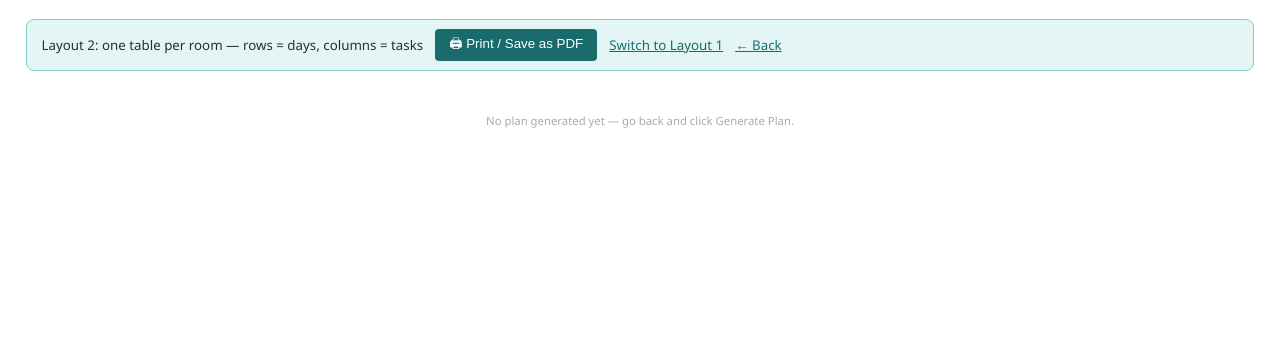
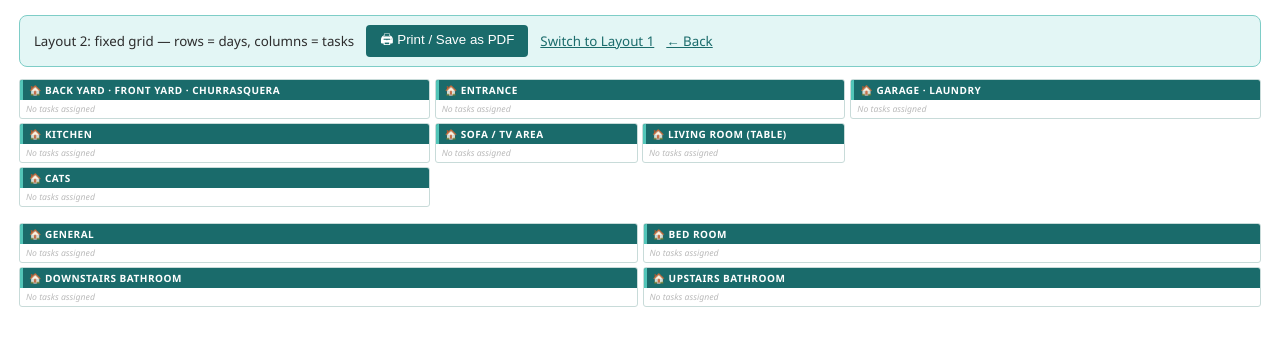
Before and after one commit to littlecrakage/home-planning-management, a Flask app: page /h/1/print2 in a window 1280 px wide. Shown: the top 346 px of the page. Run offline with Flask 3, Linux system fonts and the light colour scheme.

Commit message:
update print layout

```diff
--- a/templates/print2.html
+++ b/templates/print2.html
@@ -8,10 +8,10 @@
 
     body {
       font-family: 'Segoe UI', Arial, sans-serif;
-      font-size: 8.5pt;
+      font-size: 8pt;
       color: #2d2d2d;
       background: #fff;
-      padding: 5mm 7mm;
+      padding: 4mm 5mm;
     }
 
     /* ── Screen toolbar ── */
@@ -25,50 +25,40 @@
       padding: 5px 14px; border-radius: 4px; cursor: pointer; font-size: 10pt;
     }
 
-    /* ── Page header ── */
-    .print-header {
-      display: flex; justify-content: space-between; align-items: flex-end;
-      border-bottom: 2px solid #1a6b6b;
-      padding-bottom: 3px; margin-bottom: 8px;
+    /* ── Page layout grids ── */
+    .page { margin-bottom: 16px; }
+
+    .page-grid-3 {
+      display: grid;
+      grid-template-columns: 1fr 1fr 1fr;
+      gap: 5px;
+      align-items: start;
     }
-    .print-header h1 { font-size: 13pt; font-weight: 800; color: #1a6b6b; }
-    .print-header .sub { font-size: 7.5pt; color: #666; margin-top: 1px; }
-    .legend {
-      display: flex; gap: 10px; align-items: center;
-      font-size: 8pt; flex-wrap: wrap;
+    .page-grid-2 {
+      display: grid;
+      grid-template-columns: 1fr 1fr;
+      gap: 5px;
+      align-items: start;
     }
-    .legend-item { display: flex; align-items: center; gap: 3px; }
-    .leg-badge {
-      width: 16px; height: 16px; border-radius: 3px;
-      display: inline-flex; align-items: center; justify-content: center;
-      font-size: 7.5pt; font-weight: 700; color: #fff;
+    .pcol {
+      display: flex;
+      flex-direction: column;
+      gap: 4px;
     }
-    .leg-checkbox {
-      width: 10px; height: 10px; border: 1.5px solid #666;
-      border-radius: 2px; display: inline-block;
+    .side-row {
+      display: grid;
+      grid-template-columns: 1fr 1fr;
+      gap: 4px;
+      align-items: start;
+    }
+    .side-half {
+      display: flex;
+      flex-direction: column;
     }
 
-    /* ── Category block grid ──────────────────────────────────────────────────
-       CSS columns fills each column top-to-bottom before starting the next,
-       which naturally balances total content height across columns.
-       3 columns on landscape print; 2 on screen.                           */
-    .blocks-grid {
-      column-count: 2;
-      column-gap: 8px;
-    }
-    @media print {
-      .blocks-grid { column-count: 4; }
-    }
-
-    /* ── Individual category block ── */
+    /* ── Category block ── */
     .cat-block {
-      /* inline-block is required for CSS column layout */
-      display: inline-block;
       width: 100%;
-      vertical-align: top;
-      margin-bottom: 4px;
-      break-inside: avoid;
-      page-break-inside: avoid;
       border: 1px solid #c8dbd9;
       border-radius: 3px;
       overflow: hidden;
@@ -77,33 +67,30 @@
       background: #1a6b6b;
       color: #fff;
       font-weight: 800;
-      font-size: 8pt;
+      font-size: 7.5pt;
       text-transform: uppercase;
-      letter-spacing: 0.6px;
-      padding: 3px 7px;
+      letter-spacing: 0.5px;
+      padding: 3px 6px;
       border-left: 3px solid #52c5b8;
     }
 
-    /* ── Sub-label (Daily / This week) ── */
+    /* ── Sub-labels ── */
     .sub-label {
       background: #2a9d8f;
       color: #fff;
-      font-size: 7pt;
+      font-size: 6.5pt;
       font-weight: 700;
-      padding: 1px 7px;
+      padding: 1px 6px;
       letter-spacing: 0.2px;
     }
 
-    /* ── Mini table (rows=days, cols=tasks) ── */
+    /* ── Mini table ── */
     .mini-table {
       width: 100%;
       border-collapse: collapse;
-      font-size: 7.5pt;
-      /* fixed layout: all task columns share the remaining width equally */
+      font-size: 7pt;
       table-layout: fixed;
     }
-
-    /* Task column headers — always rotated, uniform width */
     .mini-table th {
       background: #f0faf9;
       color: #1a6b6b;
@@ -189,253 +172,286 @@
     .weekly-item {
       display: flex;
       align-items: center;
-      gap: 4px;
-      font-size: 7pt;
+      gap: 3px;
+      font-size: 6.5pt;
       padding: 1px 0;
       border-bottom: 1px dotted #d8eeec;
     }
     .weekly-item:last-child { border-bottom: none; }
     .w-checkbox {
-      width: 10px; height: 10px;
+      width: 9px; height: 9px;
       border: 1.5px solid #555;
       border-radius: 2px;
       flex-shrink: 0;
       display: inline-block;
     }
     .w-name { flex: 1; }
-    .w-day  { font-size: 7pt; color: #888; white-space: nowrap; }
-    .w-who  { font-size: 7.5pt; font-weight: 700; white-space: nowrap; }
+    .w-day  { font-size: 6pt; color: #888; white-space: nowrap; }
+    .w-who  { font-size: 7pt; font-weight: 700; white-space: nowrap; }
 
-    /* ── Period sections (bi-weekly / monthly) ── */
-    .period-section { margin-top: 8px; break-inside: avoid; page-break-inside: avoid; }
-    .period-title {
-      font-size: 10pt; font-weight: 700; color: #1a6b6b;
-      border-bottom: 1.5px solid #2a9d8f;
-      padding-bottom: 3px; margin-bottom: 8px;
-    }
-    .period-table { width: 100%; border-collapse: collapse; font-size: 8pt; }
-    .period-table th {
-      background: #1a6b6b; color: #e8f8f7;
-      padding: 4px 7px; font-weight: 600;
-      border: 1px solid #155858;
-    }
-    .period-table td { border: 1px solid #d8eeec; padding: 3px 7px; }
-    .period-table .cat-row td {
-      background: #1a6b6b; color: #fff;
-      font-weight: 700; font-size: 7.5pt; text-transform: uppercase;
-      letter-spacing: 0.5px; border-left: 3px solid #52c5b8;
+    /* ── Empty block placeholder ── */
+    .empty-placeholder {
+      padding: 3px 6px;
+      color: #bbb;
+      font-size: 6.5pt;
+      font-style: italic;
     }
 
-    /* ── Footer ── */
-    .print-footer {
-      margin-top: 6px; border-top: 1px solid #ccc;
-      padding-top: 3px; font-size: 7pt; color: #aaa;
-      display: flex; justify-content: space-between;
+    /* ── Bi-weekly / monthly compact block ── */
+    .period-block {
+      border: 1px solid #c8dbd9;
+      border-radius: 3px;
+      overflow: hidden;
     }
+    .period-block-title {
+      background: #1a6b6b;
+      color: #fff;
+      font-weight: 800;
+      font-size: 7.5pt;
+      text-transform: uppercase;
+      letter-spacing: 0.5px;
+      padding: 3px 6px;
+      border-left: 3px solid #52c5b8;
+    }
+    .period-month-title {
+      background: #155858;
+      color: #fff;
+      font-weight: 800;
+      font-size: 7pt;
+      text-transform: uppercase;
+      letter-spacing: 0.3px;
+      padding: 2px 6px;
+      border-left: 3px solid #52c5b8;
+    }
+    .period-cat-label {
+      font-weight: 700;
+      font-size: 6.5pt;
+      color: #1a6b6b;
+      padding: 2px 6px 1px 6px;
+      background: #f0faf9;
+      border-bottom: 1px solid #d8eeec;
+    }
+
+    /* ── Page break ── */
+    .page-break { display: none; }
 
     @media print {
       .no-print { display: none !important; }
-      body { padding: 2mm 3mm; }
-      @page { margin: 3mm; size: landscape; }
+      body { padding: 2mm 2mm; font-size: 7.5pt; }
+      .page-break {
+        display: block;
+        page-break-before: always;
+        break-before: page;
+      }
+      @page { margin: 3mm; size: A4 portrait; }
     }
   </style>
 </head>
 <body>
 
+{# ─── Build per-category data lookups from cat_groups ─────────────────────── #}
+{%- set g_backyard  = cat_groups.get('Back Yard',            {'daily': [], 'weekly': []}) -%}
+{%- set g_frontyard = cat_groups.get('Front Yard',           {'daily': [], 'weekly': []}) -%}
+{%- set g_churrasco = cat_groups.get('Churrasquera',         {'daily': [], 'weekly': []}) -%}
+{%- set g_entrance  = cat_groups.get('Entrance',             {'daily': [], 'weekly': []}) -%}
+{%- set g_garage    = cat_groups.get('Garage',               {'daily': [], 'weekly': []}) -%}
+{%- set g_laundry   = cat_groups.get('Laundry',              {'daily': [], 'weekly': []}) -%}
+{%- set g_kitchen   = cat_groups.get('Kitchen',              {'daily': [], 'weekly': []}) -%}
+{%- set g_sofa      = cat_groups.get('Sofa / TV Area',       {'daily': [], 'weekly': []}) -%}
+{%- set g_living    = cat_groups.get('Living Room (Table)',  {'daily': [], 'weekly': []}) -%}
+{%- set g_cats      = cat_groups.get('Cats',                 {'daily': [], 'weekly': []}) -%}
+{%- set g_general   = cat_groups.get('General',              {'daily': [], 'weekly': []}) -%}
+{%- set g_bedroom   = cat_groups.get('Bed Room',             {'daily': [], 'weekly': []}) -%}
+{%- set g_downbath  = cat_groups.get('Downstairs Bathroom',  {'daily': [], 'weekly': []}) -%}
+{%- set g_upbath    = cat_groups.get('Upstairs Bathroom',    {'daily': [], 'weekly': []}) -%}
+
+{# Combined outdoor block: Back Yard + Front Yard + Churrasquera #}
+{%- set outdoor_d = g_backyard.daily  + g_frontyard.daily  + g_churrasco.daily -%}
+{%- set outdoor_w = g_backyard.weekly + g_frontyard.weekly + g_churrasco.weekly -%}
+
+{# Combined block: Garage + Laundry #}
+{%- set gar_lau_d = g_garage.daily  + g_laundry.daily -%}
+{%- set gar_lau_w = g_garage.weekly + g_laundry.weekly -%}
+
+{# ─── Macro: render a single category block ───────────────────────────────── #}
+{% macro render_block(label, daily_tasks, weekly_tasks) %}
+<div class="cat-block">
+  <div class="cat-block-header">🏠 {{ label }}</div>
+
+  {%- if daily_tasks %}
+  <div class="sub-label">📅 Daily</div>
+  <table class="mini-table">
+    <thead>
+      <tr>
+        <th class="day-header">Day</th>
+        {%- for task in daily_tasks %}
+        <th title="{{ task.name }}">{{ task.name }}</th>
+        {%- endfor %}
+      </tr>
+    </thead>
+    <tbody>
+      {%- for day in remaining_days %}
+      <tr>
+        <td class="day-cell{% if day == today %} today-cell{% endif %}">{{ day.strftime('%a %d') }}</td>
+        {%- for task in daily_tasks %}
+        {%- set da = task_day_map.get(task.id, {}).get(day, []) %}
+        {%- if da %}
+          {%- if task.requires_two %}
+          <td style="background:#2a9d8f15;"><div class="two-assign"><span class="two-icon">👥</span><span class="m-checkbox"></span></div></td>
+          {%- else %}
+          <td style="background:{{ da[0].member.color }}18;"><div class="assign-wrap"><span class="m-badge" style="background:{{ da[0].member.color }};">{{ da[0].member.name[0] }}</span><span class="m-checkbox"></span></div></td>
+          {%- endif %}
+        {%- else %}
+          <td><span class="empty-dash">—</span></td>
+        {%- endif %}
+        {%- endfor %}
+      </tr>
+      {%- endfor %}
+    </tbody>
+  </table>
+  {%- endif %}
+
+  {%- if weekly_tasks %}
+  <div class="sub-label">📋 This week</div>
+  <div class="weekly-list">
+    {%- for task in weekly_tasks %}
+    {%- set ad_keys = task_day_map.get(task.id, {}).keys() | list %}
+    {%- set ad = ad_keys | first if ad_keys else none %}
+    {%- set al = task_day_map.get(task.id, {}).get(ad, []) if ad else [] %}
+    <div class="weekly-item">
+      <span class="w-checkbox"></span>
+      <span class="w-name">{{ task.name }}{% if task.requires_two %} <span style="font-size:6pt;">👥</span>{% endif %}</span>
+      {%- if ad %}<span class="w-day">{{ ad.strftime('%a') }}</span>{%- endif %}
+      {%- if task.requires_two %}<span class="w-who" style="color:#2a9d8f;">Both</span>
+      {%- elif al %}<span class="w-who" style="color:{{ al[0].member.color }};">{{ al[0].member.name[0] }}</span>
+      {%- endif %}
+    </div>
+    {%- endfor %}
+  </div>
+  {%- endif %}
+
+  {%- if not daily_tasks and not weekly_tasks %}
+  <div class="empty-placeholder">No tasks assigned</div>
+  {%- endif %}
+</div>
+{% endmacro %}
+
+{# ─── Screen toolbar ─────────────────────────────────────────────────────── #}
 <div class="no-print">
-  Layout 2: one table per room — rows = days, columns = tasks
+  Layout 2: fixed grid — rows = days, columns = tasks
   <button class="btn-print" onclick="window.print()">🖨 Print / Save as PDF</button>
   <a href="{{ url_for('print_view_next' if is_next_week else 'print_view', hid=hid) }}" target="_blank" style="font-size:10pt; color:#1a6b6b;">Switch to Layout 1</a>
   <a href="{{ url_for('index_next' if is_next_week else 'index', hid=hid) }}" style="font-size:10pt; color:#1a6b6b;">← Back</a>
 </div>
 
-{# ── Page header ─────────────────────────────────────────────────────────────── #}
 
-{# ── Category blocks grid ─────────────────────────────────────────────────────── #}
-{% if display_groups %}
-<div class="blocks-grid">
+{# ══════════════════════════════════════════════════════════════════ PAGE 1 #}
+<div class="page">
+  <div class="page-grid-3">
 
-  {% for group in display_groups %}
-  <div class="cat-block">
+    {# ── Column 1: Outdoor · Kitchen · Cats ──────────────────────────────── #}
+    <div class="pcol">
+      {{ render_block('Back Yard · Front Yard · Churrasquera', outdoor_d, outdoor_w) }}
+      {{ render_block('Kitchen', g_kitchen.daily, g_kitchen.weekly) }}
+      {{ render_block('Cats', g_cats.daily, g_cats.weekly) }}
+    </div>
 
-    {# Category header — shows one or two category names when combined #}
-    <div class="cat-block-header">🏠 {{ group.labels | join(' · ') }}</div>
+    {# ── Column 2: Entrance · Sofa+LivingRoom · Bi-weekly ────────────────── #}
+    <div class="pcol">
+      {{ render_block('Entrance', g_entrance.daily, g_entrance.weekly) }}
 
-    {# ── Daily tasks: rows=days, cols=tasks ──────────────────────────────── #}
-    {% if group.daily %}
-    <div class="sub-label">📅 Daily</div>
-    <table class="mini-table">
-      <thead>
-        <tr>
-          <th class="day-header">Day</th>
-          {% for task in group.daily %}
-          <th title="{{ task.name }}">{{ task.name }}</th>
-          {% endfor %}
-        </tr>
-      </thead>
-      <tbody>
-        {% for day in remaining_days %}
-        <tr>
-          <td class="day-cell {% if day == today %}today-cell{% endif %}">
-            {{ day.strftime('%a %d') }}
-          </td>
-          {% for task in group.daily %}
-          {% set da = task_day_map[task.id].get(day, []) %}
-          {% if da %}
-            {% if task.requires_two %}
-            <td style="background:#2a9d8f15;">
-              <div class="two-assign">
-                <span class="two-icon">👥</span>
-                <span class="m-checkbox"></span>
+      <div class="side-row">
+        <div class="side-half">
+          {{ render_block('Sofa / TV Area', g_sofa.daily, g_sofa.weekly) }}
         </div>
-            </td>
-            {% else %}
-            <td style="background:{{ da[0].member.color }}18;">
-              <div class="assign-wrap">
-                <span class="m-badge" style="background:{{ da[0].member.color }};">
-                  {{ da[0].member.name[0] }}
-                </span>
-                <span class="m-checkbox"></span>
+        <div class="side-half">
+          {{ render_block('Living Room (Table)', g_living.daily, g_living.weekly) }}
         </div>
-            </td>
-            {% endif %}
-          {% else %}
-            <td><span class="empty-dash">—</span></td>
-          {% endif %}
-          {% endfor %}
-        </tr>
-        {% endfor %}
-      </tbody>
-    </table>
-    {% endif %}
+      </div>
 
-    {# ── Weekly / ad-hoc tasks: compact list ─────────────────────────────── #}
-    {% if group.weekly %}
-    <div class="sub-label">📋 This week</div>
+      {# Bi-weekly + monthly compact block #}
+      {%- if biweekly_assignments or monthly_assignments %}
+      <div class="period-block">
+        {%- if biweekly_assignments %}
+        <div class="period-block-title">🔁 Bi-weekly Tasks (this fortnight)</div>
+        {%- set bw = namespace(seen=[], cat='') %}
         <div class="weekly-list">
-      {% for task in group.weekly %}
-      {% set assigned_day  = task_day_map[task.id].keys() | list | first %}
-      {% set assigned_list = task_day_map[task.id][assigned_day] %}
+          {%- for a in biweekly_assignments | sort(attribute='task.category') %}
+          {%- if a.task_id not in bw.seen %}
+            {%- set bw.seen = bw.seen + [a.task_id] %}
+            {%- if (a.task.category or '') != bw.cat %}
+              {%- set bw.cat = a.task.category or '' %}
+              <div class="period-cat-label">🏠 {{ bw.cat or 'General' }}</div>
+            {%- endif %}
             <div class="weekly-item">
               <span class="w-checkbox"></span>
-        <span class="w-name">
-          {{ task.name }}
-          {% if task.requires_two %}<span style="font-size:7pt;">👥</span>{% endif %}
-        </span>
-        <span class="w-day">{{ assigned_day.strftime('%a') }}</span>
-        {% if task.requires_two %}
-          <span class="w-who" style="color:#2a9d8f;">Both</span>
-        {% else %}
-          <span class="w-who" style="color:{{ assigned_list[0].member.color }};">
-            {{ assigned_list[0].member.name[0] }}
-          </span>
-        {% endif %}
+              <span class="w-name">{{ a.task.name }}{% if a.task.requires_two %} <span style="font-size:6pt;">👥</span>{% endif %}</span>
+              {%- if a.task.requires_two %}<span class="w-who" style="color:#2a9d8f;">Both</span>
+              {%- else %}<span class="w-who" style="color:{{ a.member.color }};">{{ a.member.name[0] }}</span>
+              {%- endif %}
             </div>
-      {% endfor %}
+          {%- endif %}
+          {%- endfor %}
         </div>
-    {% endif %}
+        {%- endif %}
 
-  </div>{# /cat-block #}
-  {% endfor %}
+        {%- if monthly_assignments %}
+        <div class="period-month-title">🌙 Once Per Month</div>
+        {%- set mo = namespace(seen=[], cat='') %}
+        <div class="weekly-list">
+          {%- for a in monthly_assignments | sort(attribute='task.category') %}
+          {%- if a.task_id not in mo.seen %}
+            {%- set mo.seen = mo.seen + [a.task_id] %}
+            {%- if (a.task.category or '') != mo.cat %}
+              {%- set mo.cat = a.task.category or '' %}
+              <div class="period-cat-label">🏠 {{ mo.cat or 'General' }}</div>
+            {%- endif %}
+            <div class="weekly-item">
+              <span class="w-checkbox"></span>
+              <span class="w-name">{{ a.task.name }}{% if a.task.requires_two %} <span style="font-size:6pt;">👥</span>{% endif %}</span>
+              {%- if a.task.requires_two %}<span class="w-who" style="color:#2a9d8f;">Both</span>
+              {%- else %}<span class="w-who" style="color:{{ a.member.color }};">{{ a.member.name[0] }}</span>
+              {%- endif %}
+            </div>
+          {%- endif %}
+          {%- endfor %}
+        </div>
+        {%- endif %}
+      </div>
+      {%- endif %}
+    </div>
 
-</div>{# /blocks-grid #}
+    {# ── Column 3: Garage · Laundry ──────────────────────────────────────── #}
+    <div class="pcol">
+      {{ render_block('Garage · Laundry', gar_lau_d, gar_lau_w) }}
+    </div>
 
-{% else %}
-<p style="color:#aaa; text-align:center; padding:30px;">
-  No plan generated yet — go back and click Generate Plan.
-</p>
-{% endif %}
+  </div>
+</div>
 
 
-{# ── Bi-weekly section ────────────────────────────────────────────────────────── #}
-{% if biweekly_assignments %}
-{% set seen_bw = namespace(v=[]) %}
-<div class="period-section">
-  <div class="period-title">🔁 Bi-weekly Tasks (this fortnight)</div>
-  <table class="period-table">
-    <thead>
-      <tr>
-        <th style="width:38%;">Task</th>
-        <th style="width:16%;">Room</th>
-        <th style="width:10%; text-align:center;">★</th>
-        <th style="width:20%;">Who</th>
-        <th style="width:16%; text-align:center;">Done</th>
-      </tr>
-    </thead>
-    <tbody>
-      {% set bw_cur_cat = namespace(v=None) %}
-      {% for a in biweekly_assignments | sort(attribute='task.category') | sort(attribute='task.importance', reverse=True) %}
-      {% if a.task_id not in seen_bw.v %}
-      {% set seen_bw.v = seen_bw.v + [a.task_id] %}
-      {% set this_cat = a.task.category if a.task.category else '' %}
-      {% if this_cat != bw_cur_cat.v %}
-        {% set bw_cur_cat.v = this_cat %}
-        <tr class="cat-row"><td colspan="5">🏠 {{ this_cat if this_cat else 'General' }}</td></tr>
-      {% endif %}
-      <tr>
-        <td>{{ a.task.name }} {% if a.task.requires_two %}<span style="font-size:7.5pt;">👥</span>{% endif %}</td>
-        <td>{{ a.task.category or '—' }}</td>
-        <td style="text-align:center; color:#c07030;">{{ '★' * a.task.importance }}</td>
-        <td>{% if a.task.requires_two %}
-              <span style="color:#2a9d8f; font-weight:700;">Both</span>
-            {% else %}
-              <span style="color:{{ a.member.color }}; font-weight:700;">{{ a.member.name }}</span>
-            {% endif %}
-        </td>
-        <td style="text-align:center;"><span class="leg-checkbox" style="display:inline-block;"></span></td>
-      </tr>
-      {% endif %}
-      {% endfor %}
-    </tbody>
-  </table>
-</div>
-{% endif %}
+{# ══════════════════════════════════════════════════════════════ PAGE BREAK #}
+<div class="page-break"></div>
 
 
-{# ── Monthly section ──────────────────────────────────────────────────────────── #}
-{% if monthly_assignments %}
-{% set seen_mo = namespace(v=[]) %}
-<div class="period-section">
-  <div class="period-title">🌙 Monthly Tasks (this month)</div>
-  <table class="period-table">
-    <thead>
-      <tr>
-        <th style="width:38%;">Task</th>
-        <th style="width:16%;">Room</th>
-        <th style="width:10%; text-align:center;">★</th>
-        <th style="width:20%;">Who</th>
-        <th style="width:16%; text-align:center;">Done</th>
-      </tr>
-    </thead>
-    <tbody>
-      {% set mo_cur_cat = namespace(v=None) %}
-      {% for a in monthly_assignments | sort(attribute='task.category') | sort(attribute='task.importance', reverse=True) %}
-      {% if a.task_id not in seen_mo.v %}
-      {% set seen_mo.v = seen_mo.v + [a.task_id] %}
-      {% set this_cat = a.task.category if a.task.category else '' %}
-      {% if this_cat != mo_cur_cat.v %}
-        {% set mo_cur_cat.v = this_cat %}
-        <tr class="cat-row"><td colspan="5">🏠 {{ this_cat if this_cat else 'General' }}</td></tr>
-      {% endif %}
-      <tr>
-        <td>{{ a.task.name }} {% if a.task.requires_two %}<span style="font-size:7.5pt;">👥</span>{% endif %}</td>
-        <td>{{ a.task.category or '—' }}</td>
-        <td style="text-align:center; color:#c07030;">{{ '★' * a.task.importance }}</td>
-        <td>{% if a.task.requires_two %}
-              <span style="color:#2a9d8f; font-weight:700;">Both</span>
-            {% else %}
-              <span style="color:{{ a.member.color }}; font-weight:700;">{{ a.member.name }}</span>
-            {% endif %}
-        </td>
-        <td style="text-align:center;"><span class="leg-checkbox" style="display:inline-block;"></span></td>
-      </tr>
-      {% endif %}
-      {% endfor %}
-    </tbody>
-  </table>
+{# ══════════════════════════════════════════════════════════════════ PAGE 2 #}
+<div class="page">
+  <div class="page-grid-2">
+
+    {# ── Column 1: General · Downstairs Bathroom ─────────────────────────── #}
+    <div class="pcol">
+      {{ render_block('General', g_general.daily, g_general.weekly) }}
+      {{ render_block('Downstairs Bathroom', g_downbath.daily, g_downbath.weekly) }}
     </div>
-{% endif %}
 
+    {# ── Column 2: Bed Room · Upstairs Bathroom ───────────────────────────── #}
+    <div class="pcol">
+      {{ render_block('Bed Room', g_bedroom.daily, g_bedroom.weekly) }}
+      {{ render_block('Upstairs Bathroom', g_upbath.daily, g_upbath.weekly) }}
+    </div>
+
+  </div>
+</div>
 
 
 </body>
```
Also changed, not shown: other parts of templates/print2.html (+18 -22 lines). Lines whose indentation alone changed are shown as unchanged.
